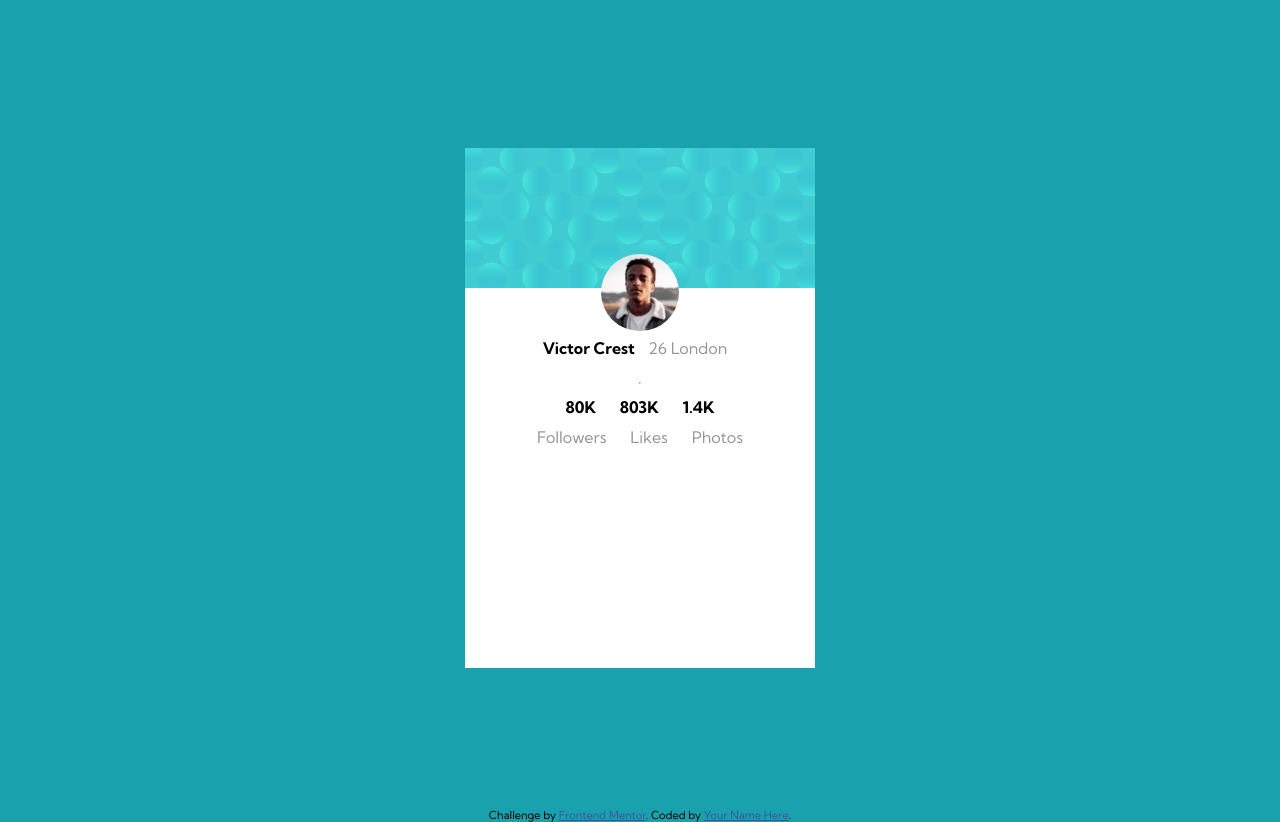
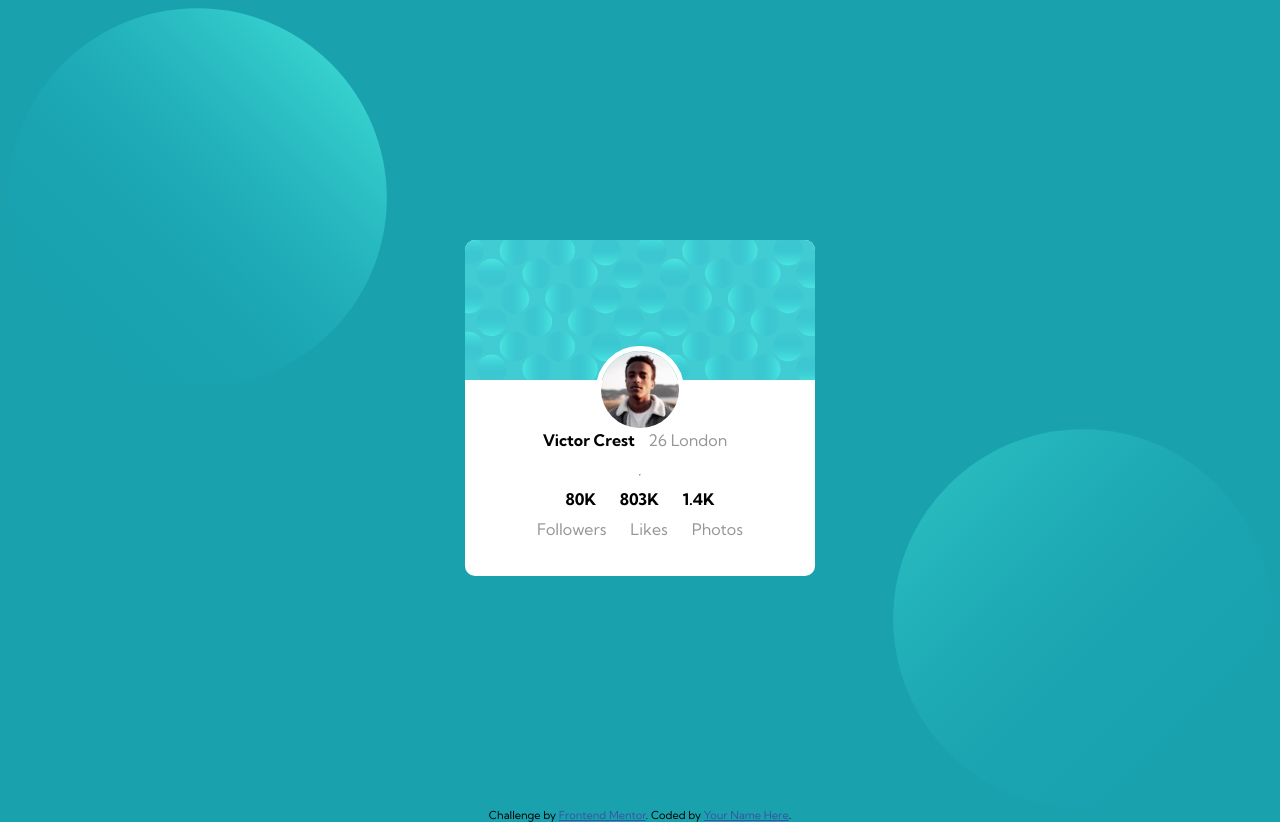
Before and after one commit to SupaSibs/profile-card, a plain HTML site: page index.html in a window 1280 px wide. Drawn offline with Linux system fonts and the light colour scheme.

Commit message:
FINAL COMMIT.

```diff
--- a/styles.scss
+++ b/styles.scss
@@ -1,35 +1,55 @@
 @use '_base' as *;
-html {font-family: "Kumbh Sans"}
-
-body, %body{ @include bgcolor($Dark-cyan, default);
-height: 100vh; }
-
-main { @extend %body;
-@include grid(auto, 100vh, center, center); }
-
-.flex { display:flex;
+html {
+font-family: "Kumbh Sans"
+}
+body, %body {
+@include bgcolor($Dark-cyan, default);
+height: 100vh;
+}
+main {
+@extend %body;
+@include grid(auto, 100vh, center, center);
+background-image: url(images/bg-pattern-top.svg), url(images/bg-pattern-bottom.svg);;
+background-repeat: no-repeat, no-repeat;
+background-position: top left, bottom right;
+background-size: 30%;
+}
+.flex {
+display:flex;
 flex-direction: column;
 align-items: center;
-min-height: 65%;
-@include bgcolor(white, default); }
-
-.content { position: relative;
+border-radius: 10px;
+min-height: auto;
+@include bgcolor(white, default);
+}
+.content {
+position: relative;
 padding-top: 30px;
 display:flex;
 flex-direction: column;
-align-items: center;}
-
-.badge { border-radius: 50%;
+align-items: center;
+}
+img {
+border-radius: 10px 10px 0 0;
+}
+.badge {
+border-radius: 50%;
+border: solid white 5px;
 max-height: 100%; height: auto;
 max-width: 33%; width: auto;
 position: absolute; top: -20%;
-left: 35; }
-
-p { font-weight: 700; }
-
-.gray { color: $Dark-gray;
-font-weight: 400;}
-
-span { margin: 10px }
-
-.lessmargin { margin: 5px; }
+left: 35;
+}
+p {
+font-weight: 700;
+}
+.gray {
+color: $Dark-gray;
+font-weight: 400;
+}
+span {
+margin: 10px
+}
+.lessmargin {
+margin: 5px;
+}
```
Also changed, not shown: styles.css, 1 other file.
